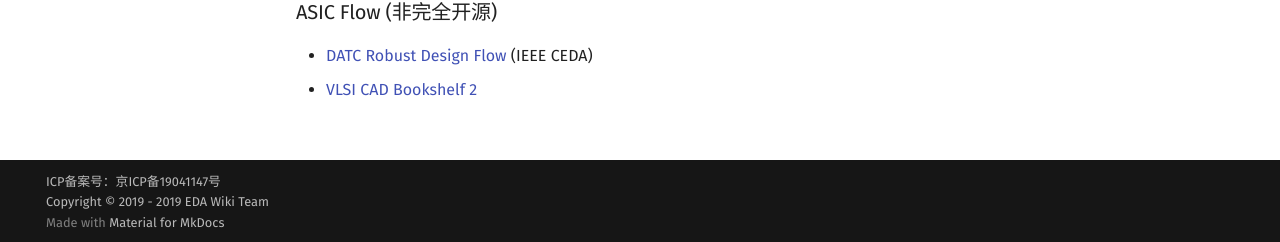
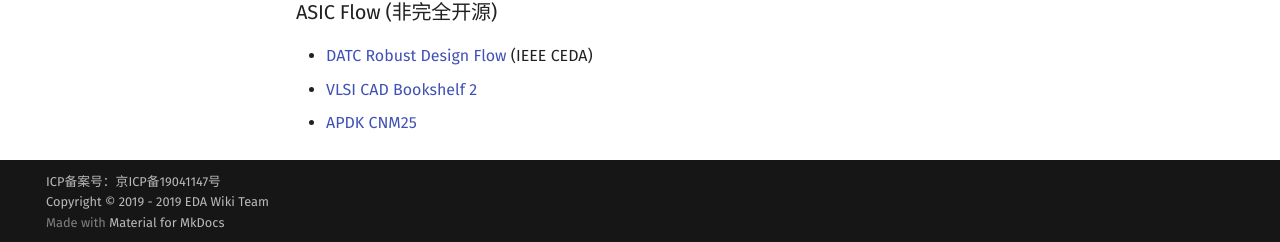
Before and after one commit to daitoto/EDA-wiki, an MkDocs documentation site: the page built from docs/flow/asic.md, in a window 1280 px wide and 1009 px high. Shown: the part 764-1006 px from the top of the window. Built offline with MkDocs 1.6.1 and Material for MkDocs 9.7.7, drawn with Linux system fonts in a browser that asks for light colours; comment, search, counter and statistics services are not loaded.

Commit message:
Add one more asic flow

```diff
--- a/docs/flow/asic.md
+++ b/docs/flow/asic.md
@@ -15,3 +15,4 @@
 ### ASIC Flow (非完全开源)
  - [DATC Robust Design Flow](https://github.com/jinwookjungs/datc_robust_design_flow) (IEEE CEDA)
  - [VLSI CAD Bookshelf 2](http://vlsicad.eecs.umich.edu/BK/)
+ - [APDK CNM25](http://www.cnm.es/~pserra/apdk/index.html)
```
